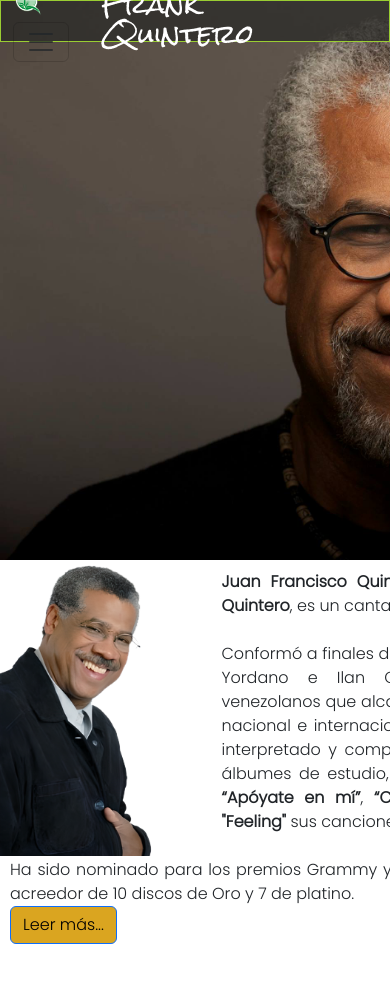
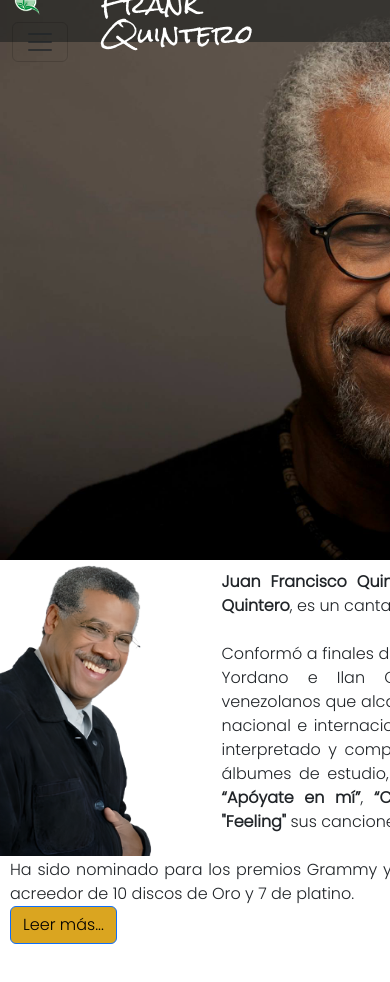
Before and after one commit to alfredoariasb/frankquinteroweb, a plain HTML site: page index.html in a window 390 px wide. Shown: the top 982 px of the page. Drawn offline with nearby package versions, Linux system fonts and the light colour scheme.

Commit message:
se eliminan lineas rojas border del header

```diff
--- a/assets/css/styles.css
+++ b/assets/css/styles.css
@@ -270,18 +270,18 @@ footer {
   height: 100%;
 }
 
-header {
+/*header {
   border: 1px solid red;
-}
+}*/
 
 /*================================================================================================================*/
 /* MEDIAS QUERY */
 /*================================================================================================================*/
 /* Para Pantallas moviles en horizontal o tablets hasta 992px o menos*/
 @media screen and (max-width: 992px) {
-  header {
+  /*header {
     border: 1px solid blueviolet;
-  }
+  }*/
   body {
     width: 100vh;
     height: 100vh;
@@ -316,9 +316,9 @@ header {
 }
 /* Para Telefonos Moviles de Pantallas vertical entre 0 a 600px*/
 @media screen and (max-width: 600px) {
-  header {
+  /*header {
     border: 1px solid yellowgreen;
-  }
+  }*/
   header h1 {
     font-size: 25px;
   }
```
